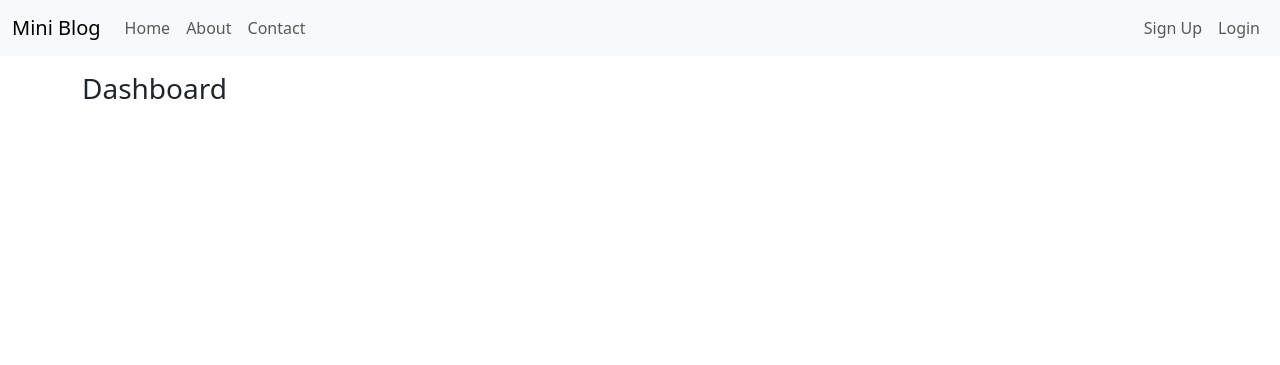
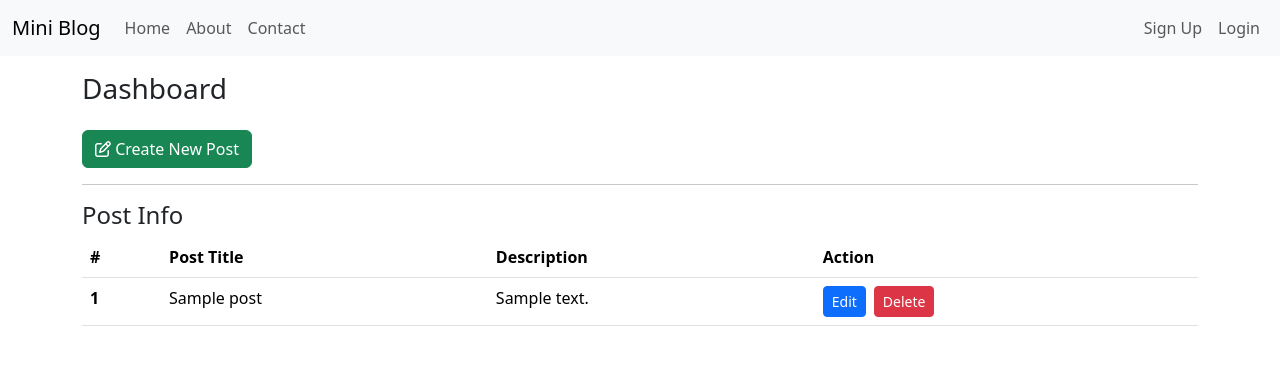
Before and after one commit to bikash829/blog_project, a Django app: page /blog/dashboard/ in a window 1280 px wide. Shown: the top 365 px of the page. Run offline with Django 5.2, Linux system fonts and the light colour scheme; tables that the repository leaves empty hold one stand-in row (values such as "Sample post"); one stand-in notice (Sample message) is shown; some libraries are stand-ins or nearby versions.

Commit message:
forms contact

```diff
--- a/accounts/forms.py
+++ b/accounts/forms.py
@@ -1,7 +1,7 @@
 from django.contrib.auth.forms import UserCreationForm
 from django import forms
 from .models import User
-from .custom_forms_templates import CustomFormRenderer
+from blog_project.custom_forms_templates import CustomFormRenderer
 
 
 class UserForm(UserCreationForm):
--- a/accounts/views.py
+++ b/accounts/views.py
@@ -4,7 +4,7 @@
 from django.contrib.auth.decorators import login_required
 
 # Create your views here.
-from .custom_forms_templates import BootstrapErrorList
+from blog_project.custom_forms_templates import BootstrapErrorList
 
 def sign_up(request):
     form = UserForm(error_class=BootstrapErrorList)
--- a/blog_app/urls.py
+++ b/blog_app/urls.py
@@ -7,4 +7,7 @@
     path('about/',views.about,name="about"),
     path('contact/',views.contact,name="contact"),
     path('dashboard/',views.dashboard,name="dashboard"),
+    path('create_post/',views.create_post,name="create_post"),
+    path('edit_post/<int:id>/',views.edit_post,name="edit_post"),
+    path('delete_post/<int:id>/',views.delete_post,name="delete_post"),
 ]
--- a/blog_app/views.py
+++ b/blog_app/views.py
@@ -1,7 +1,8 @@
-from django.shortcuts import render
+from django.shortcuts import redirect, render,get_object_or_404
 from .models import Post
-from .forms import ContactForm
+from .forms import ContactForm,PostForm
 from django.contrib import messages
+from blog_project.custom_forms_templates import BootstrapErrorList
 # Create your views here.
 def home(request):
     posts = Post.objects.all()
@@ -40,9 +41,66 @@
 
 
 def dashboard(request):
-
+    posts = Post.objects.all()
     template_name = "blog_app/pages/dashboard.html"
     context = {
-
+        'posts': posts,
     }
     return render(request,template_name=template_name, context=context)
+
+
+
+def create_post(request):
+    form = PostForm(error_class=BootstrapErrorList)
+    if request.method == 'POST':
+        form = PostForm(request.POST,error_class=BootstrapErrorList)
+        if form.is_valid():
+            form.save()
+            messages.info(request,"Post has been created successfully.")
+            return redirect('blog:dashboard')
+
+    template_name = "blog_app/pages/create_blog.html"
+    context = {
+        'form': form,
+    }
+    return render(request,template_name,context)
+
+
+def edit_post(request,id):
+    post = get_object_or_404(Post,id=id)
+    # initial_data = {
+    #     'title': post.title,
+    #     'description': post.description,
+    # }
+    form = PostForm(error_class=BootstrapErrorList,instance=post)
+    if request.method == 'POST':
+        form = PostForm(request.POST,error_class=BootstrapErrorList)
+        if form.is_valid():
+            form.save()
+            messages.info(request,"Post has been updated successfully.")
+            return redirect('blog:dashboard')
+
+    template_name = "blog_app/pages/create_blog.html"
+    context = {
+        'form': form,
+    }
+    return render(request,template_name,context)
+
+
+
+def delete_post(request, id):
+    post = get_object_or_404(Post, id=id)
+
+    if post:
+        post.delete()
+        messages.success(request, "Post has been deleted successfully.")
+        return redirect('blog:dashboard')
+    else:
+        messages.warning(request, "Technical error couldn't delete the post")
+        return redirect('blog:dashboard')
+
+    # template_name = "blog_app/pages/confirm_delete.html"
+    # context = {
+    #     'post': post,
+    # }
+    # return render(request, template_name, context)
--- a/accounts/custom_forms_templates.py
+++ b/blog_project/custom_forms_templates.py
@@ -6,3 +6,4 @@
 
 class BootstrapErrorList(ErrorList):
     template_name = 'form_error/bootstrap_error.html'
+    # template_name = 'form_templates/bootstrap_error.html' # doesn't work
--- a/templates/blog_app/pages/dashboard.html
+++ b/templates/blog_app/pages/dashboard.html
@@ -5,7 +5,62 @@
 {% block content %}
 <div class="container">
 <h3 class="py-3">Dashboard</h3>
-</div>
+    <div>
+        <a class="btn btn-success" href="{% url 'blog:create_post' %}"><i class="fa-regular fa-pen-to-square"></i> Create New Post</a>
+        <hr>
+        <h4>Post Info</h4>
+        <table class="table  table-hover">
+            <thead>
+              <tr>
+                <th scope="col">#</th>
+                <th scope="col">Post Title</th>
+                <th scope="col">Description</th>
+                <th scope="col">Action</th>
+              </tr>
+            </thead>
+            <tbody>
+            {% for item in posts %}
+              <tr>
+                <th scope="row">{{item.id}}</th>
+                <td>{{item.title}}</td>
+                <td>{{item.description}}</td>
+                <td>
+                    <div class="d-flex">
+                        <a href="{% url 'blog:edit_post' item.id %}" class="btn btn-primary btn-sm me-2">Edit</a>
+                        <a href="{% url 'blog:delete_post' item.id %}" class="btn btn-danger btn-sm">Delete</a>
+                    </div>
+                </td>
+              </tr>
+              {% endfor %}
+
+            </tbody>
+          </table>
+    </div>
 </div>
 
+<div class="toast-container position-fixed top-0 end-0 p-3">
+    {% if messages %}
+    {% for message in messages %}
+      <div id="liveToast" class="toast" role="alert" aria-live="assertive" aria-atomic="true">
+        <div class="toast-header  text-{{message.tags}}">
+          {% comment %} <img src="..." class="rounded me-2" alt="..."> {% endcomment %}
+          <strong class="me-auto">{{message.tags}}</strong>
+          {% comment %} <small>11 mins ago</small> {% endcomment %}
+          <button type="button" class="btn-close" data-bs-dismiss="toast" aria-label="Close"></button>
+        </div>
+        <div class="toast-body">
+          {{ message }}
+        </div>
+      </div>
+    {% endfor %}
+    {% endif %}
+  </div>
 {% endblock content %}
+
+{% block push_scripts %}
+<script>
+  $(document).ready(function () {
+    $('.toast').toast('show');
+});
+</script>
+{% endblock push_scripts %}
```
Also changed, not shown: blog_app/admin.py (+6 -1 lines), blog_app/forms.py (+18 -2 lines), templates/blog_app/pages/create_blog.html (added, +45 -0 lines), templates/blog_app/pages/edit_blog.html (added, +45 -0 lines).
